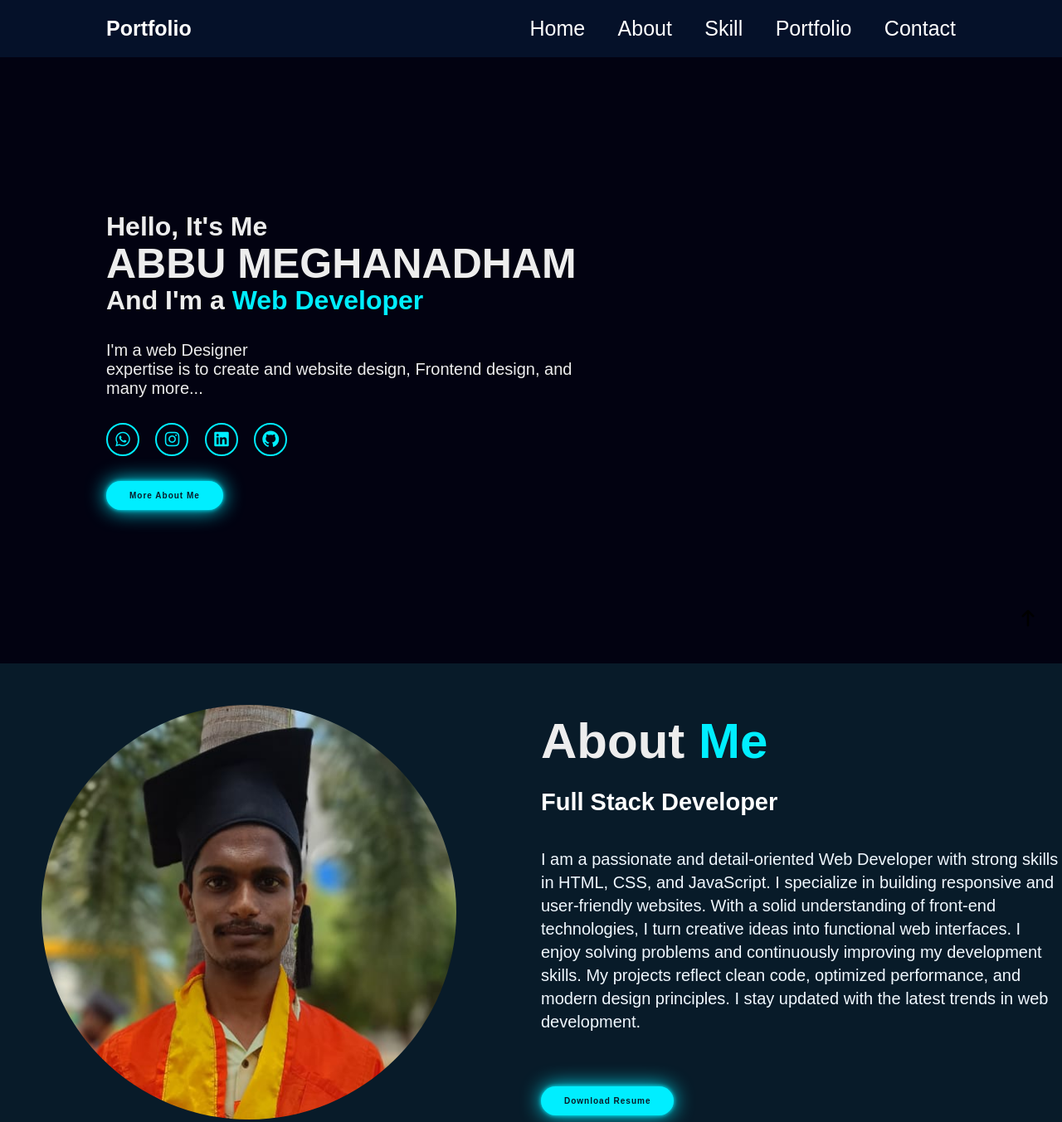
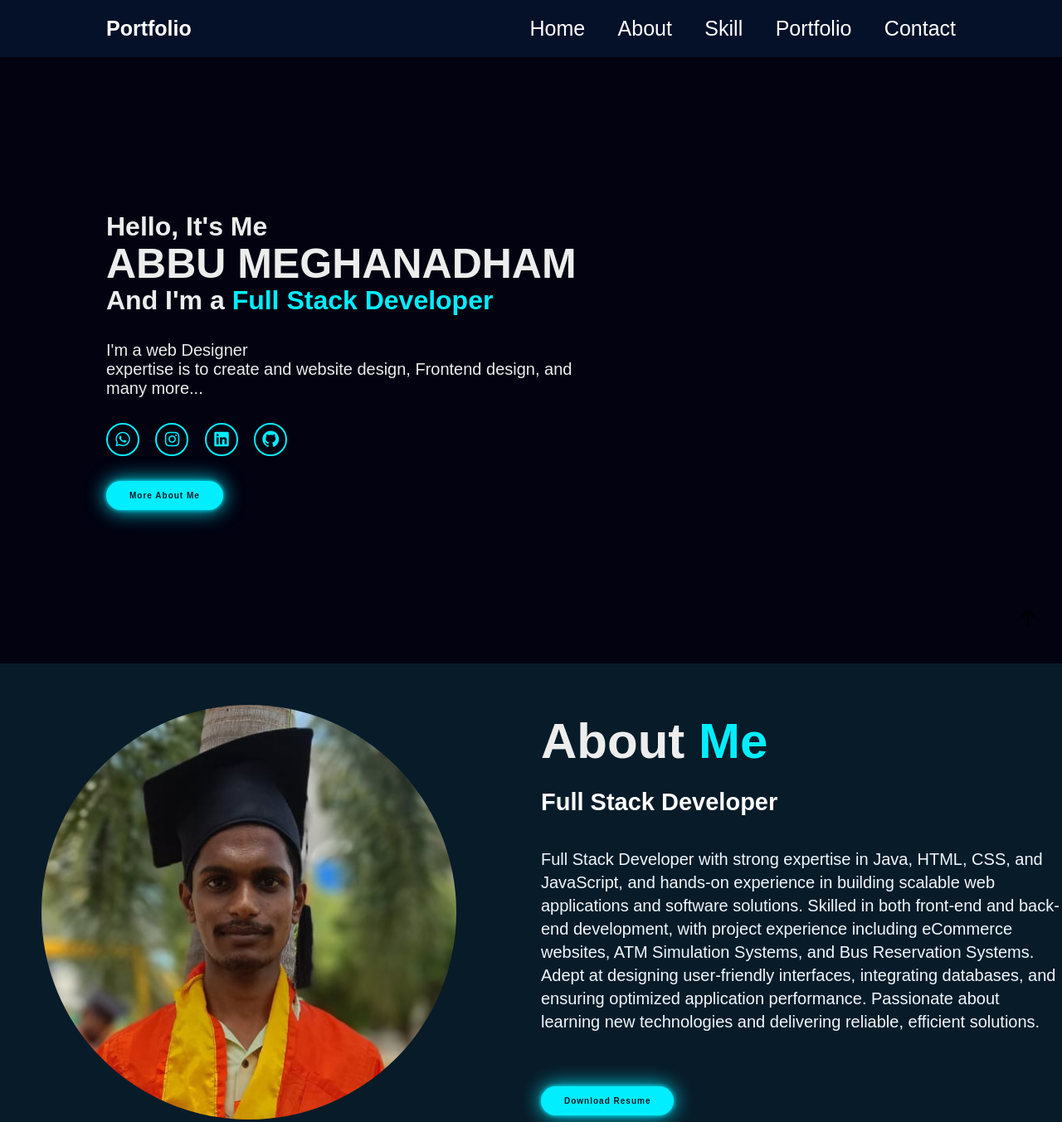
Before and after one commit to Meghanadham1711/Megha_Portfolio, a plain HTML site: page index.html in a window 1280 px wide. Shown: the top 1353 px of the page at 83% size. Drawn offline with Linux system fonts and the light colour scheme; files whose address does not match are found by name.

Commit message:
index.html

```diff
--- a/index.html
+++ b/index.html
@@ -25,7 +25,7 @@
       <div class="home-content">
         <h3>Hello, It's Me</h3>
         <h1>ABBU MEGHANADHAM</h1>
-        <h3>And I'm a <span class="text">Web Developer</span></h3>
+        <h3>And I'm a <span class="text">Full Stack Developer</span></h3>
         <p>
           I'm a web Designer <br />expertise is to create and website design,
           Frontend design, and many more...
@@ -51,14 +51,7 @@
         <h2>About <span>Me</span></h2>
         <h4>Full Stack Developer</h4>
         <p>
-          I am a passionate and detail-oriented Web Developer with strong skills
-          in HTML, CSS, and JavaScript. I specialize in building responsive and
-          user-friendly websites. With a solid understanding of front-end
-          technologies, I turn creative ideas into functional web interfaces. I
-          enjoy solving problems and continuously improving my development
-          skills. My projects reflect clean code, optimized performance, and
-          modern design principles. I stay updated with the latest trends in web
-          development.
+       Full Stack Developer with strong expertise in Java, HTML, CSS, and JavaScript, and hands-on experience in building scalable web applications and software solutions. Skilled in both front-end and back-end development, with project experience including eCommerce websites, ATM Simulation Systems, and Bus Reservation Systems. Adept at designing user-friendly interfaces, integrating databases, and ensuring optimized application performance. Passionate about learning new technologies and delivering reliable, efficient solutions.
         </p>
         <a href="https://drive.google.com/file/d/1CKXf198BdjOTDqibOxfesiX2-aQUNLkv/view?usp=drivesdk" class="btn-box">Download Resume</a>
       </div>
```
